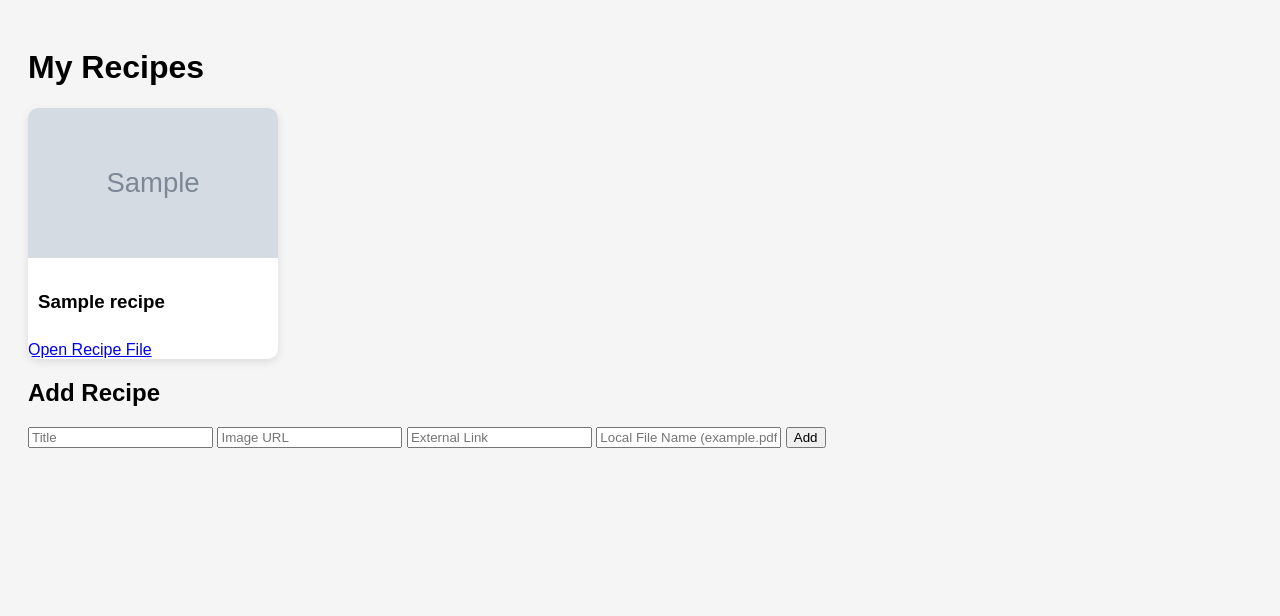
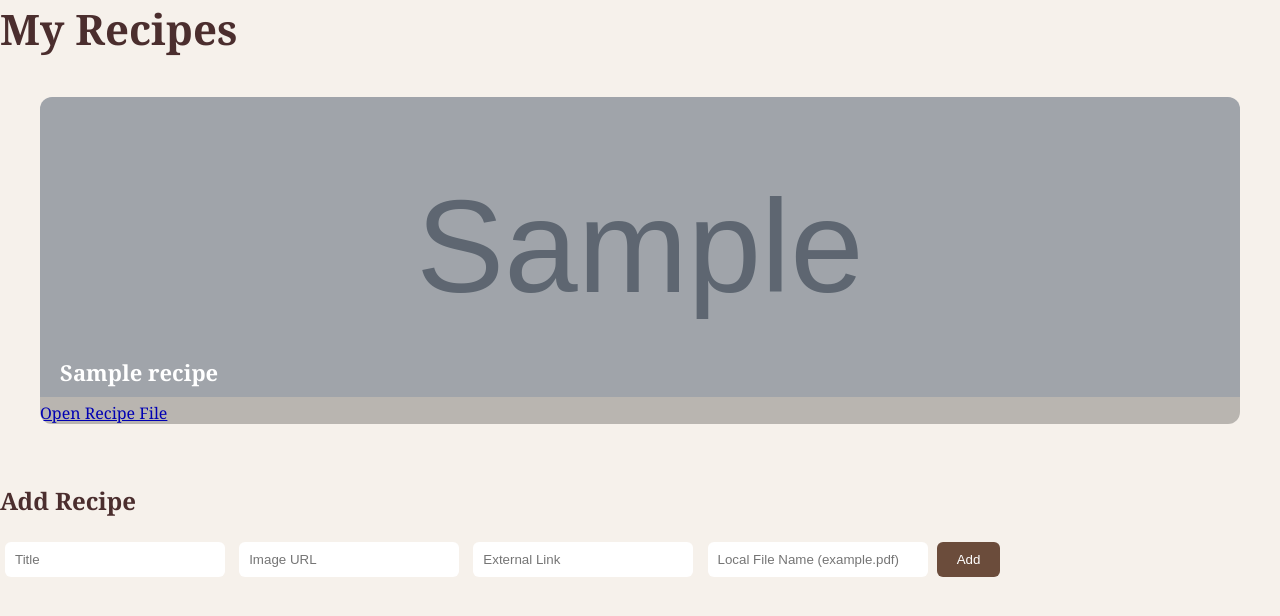
Before and after one commit to DietrichSabotka06/Baking-Web, a Flask app: page / in a window 1280 px wide. Shown: the top 616 px of the page. Run offline with Flask 3, Linux system fonts and the light colour scheme; tables that the repository leaves empty hold one stand-in row (values such as "Sample post"); grey boxes marked "Sample" are stand-in pictures.

Commit message:
Update styles.css

```diff
--- a/static/styles.css
+++ b/static/styles.css
@@ -1,28 +1,105 @@
 body {
-  font-family: sans-serif;
-  background: #f5f5f5;
-  padding: 20px;
+  margin: 0;
+  font-family: 'Georgia', serif;
+  background-color: #f6f1eb;
+  color: #4b2e2e;
 }
 
+/* HEADER */
+header {
+  text-align: center;
+  padding: 40px 20px 20px;
+}
+
+h1 {
+  font-size: 42px;
+  margin: 0;
+}
+
+.subtitle {
+  font-size: 18px;
+  opacity: 0.7;
+}
+
+/* GRID */
 #recipe-grid {
   display: grid;
-  grid-template-columns: repeat(auto-fill, 250px);
-  gap: 20px;
+  grid-template-columns: repeat(auto-fit, minmax(280px, 1fr));
+  gap: 25px;
+  padding: 40px;
 }
 
+/* CARD STYLE (matches Canva look) */
 .card {
-  background: white;
-  border-radius: 10px;
+  position: relative;
   overflow: hidden;
-  box-shadow: 0 3px 8px rgba(0,0,0,0.1);
+  border-radius: 12px;
+  cursor: pointer;
 }
 
 .card img {
   width: 100%;
-  height: 150px;
+  height: 300px;
   object-fit: cover;
+  transition: 0.4s ease;
 }
 
+/* overlay */
+.card::after {
+  content: "";
+  position: absolute;
+  inset: 0;
+  background: rgba(0,0,0,0.25);
+}
+
+/* text on image */
 .card h3 {
+  position: absolute;
+  bottom: 15px;
+  left: 20px;
+  color: white;
+  z-index: 2;
+  font-size: 22px;
+}
+
+/* hover effect */
+.card:hover img {
+  transform: scale(1.08);
+}
+
+/* file link button */
+.card .file-link {
+  position: absolute;
+  top: 15px;
+  right: 15px;
+  background: rgba(255,255,255,0.9);
+  padding: 6px 10px;
+  font-size: 12px;
+  border-radius: 6px;
+  text-decoration: none;
+  color: #333;
+  z-index: 2;
+}
+
+/* FORM */
+.form-section {
+  padding: 40px;
+  text-align: center;
+}
+
+input {
+  margin: 5px;
   padding: 10px;
+  width: 200px;
+  border: none;
+  border-radius: 6px;
 }
+
+button {
+  padding: 10px 20px;
+  background: #6b4c3b;
+  color: white;
+  border: none;
+  border-radius: 6px;
+  cursor: pointer;
+}
```
